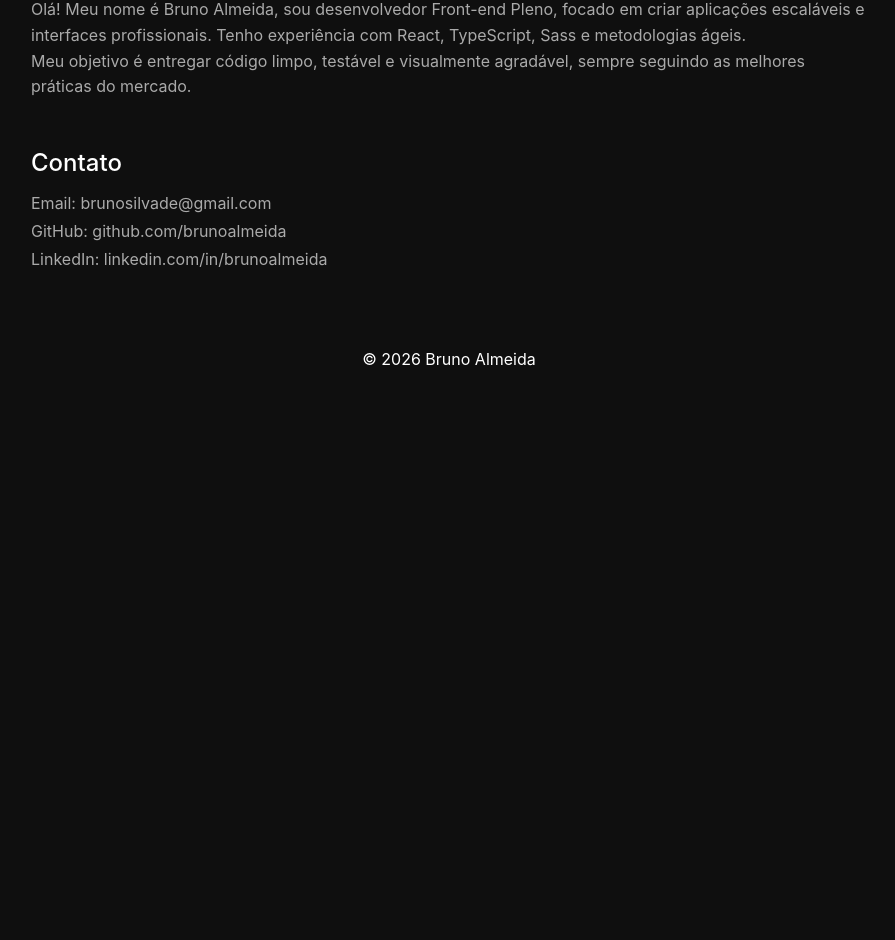
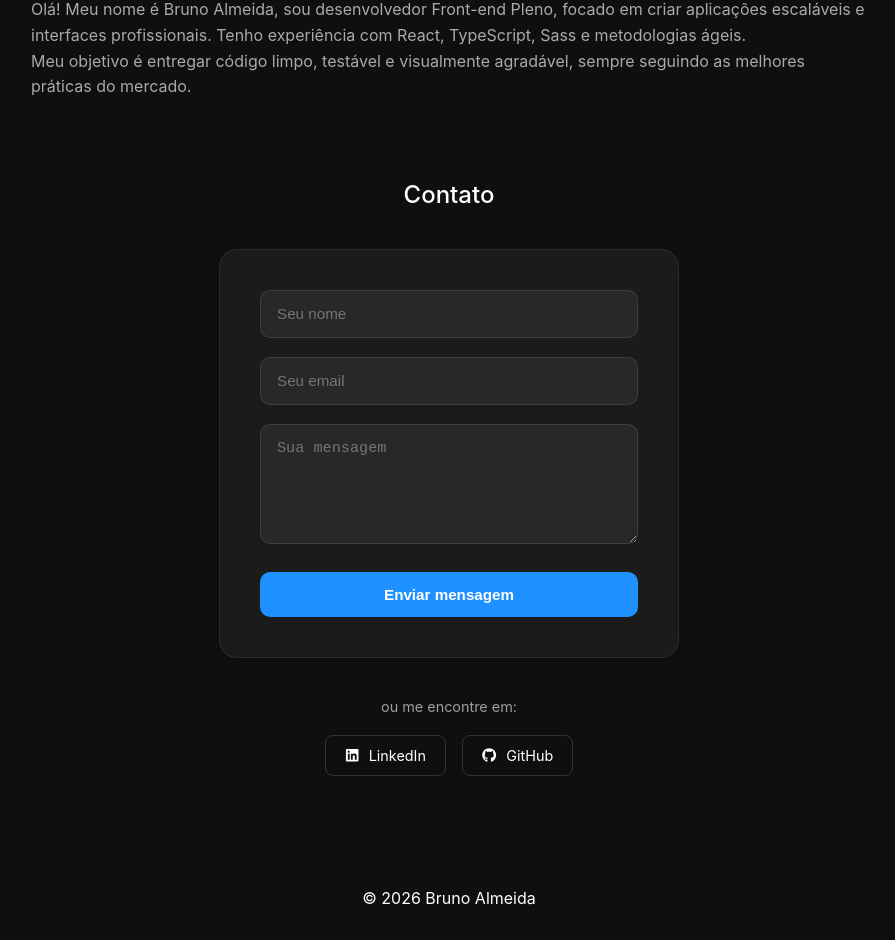
Before and after one commit to brunosilvade/Portfolio, a React (Vite) app: page / in a window 1280 px wide. Shown: the part 1411-2351 px from the top of the page, without its empty margins (191-1086 px from the left). Before the commit the page ends 1812 px from the top, so only its background shows below. Built offline with nearby package versions, Linux system fonts and the light colour scheme.

Commit message:
feat(contact): refine layout and add social buttons with icons

```diff
--- a/src/components/Contact/Contact.tsx
+++ b/src/components/Contact/Contact.tsx
@@ -1,14 +1,43 @@
 import "../../styles/components/_contact.scss";
+import { FaLinkedin, FaGithub } from "react-icons/fa";
 
 export const Contact = () => {
   return (
     <section className="contact">
       <h2>Contato</h2>
-      <ul>
-        <li>Email: brunosilvade@gmail.com</li>
-        <li>GitHub: <a href="https://github.com/brunoalmeida" target="_blank">github.com/brunoalmeida</a></li>
-        <li>LinkedIn: <a href="https://linkedin.com/in/brunoalmeida" target="_blank">linkedin.com/in/brunoalmeida</a></li>
-      </ul>
+
+      <div className="contact-card">
+        <form action="mailto:seuemail@email.com" method="POST" encType="text/plain">
+          <input type="text" name="name" placeholder="Seu nome" required />
+          <input type="email" name="email" placeholder="Seu email" required />
+          <textarea name="message" rows={5} placeholder="Sua mensagem" required />
+          <button type="submit">Enviar mensagem</button>
+        </form>
+      </div>
+
+      <p className="contact-alt">ou me encontre em:</p>
+
+      <div className="contact-social">
+        <a
+          href="https://www.linkedin.com/in/brunosilvadealmeida/"
+          target="_blank"
+          rel="noreferrer"
+          className="social-btn"
+        >
+          <FaLinkedin />
+          LinkedIn
+        </a>
+
+        <a
+          href="https://github.com/brunosilvade"
+          target="_blank"
+          rel="noreferrer"
+          className="social-btn"
+        >
+          <FaGithub />
+          GitHub
+        </a>
+      </div>
     </section>
   );
 };
--- a/src/styles/components/_contact.scss
+++ b/src/styles/components/_contact.scss
@@ -1,21 +1,106 @@
 .contact {
+  text-align: center;
+  margin: 5rem 1rem;
+
   h2 {
-    margin-bottom: 1rem;
+    margin-bottom: 2.5rem;
+  }
 }
 
-  ul {
-    li {
-      margin-bottom: 0.5rem;
-      color: #aaa;
+.contact-card {
+  max-width: 460px;
+  margin: 0 auto;
+  padding: 2.5rem;
+  border-radius: 18px;
 
-      a {
-        color: #aaa;
-        transition: color 0.2s;
+  background: rgba(255, 255, 255, 0.05);
+  backdrop-filter: blur(12px);
 
-        &:hover {
+  border: 1px solid rgba(255, 255, 255, 0.08);
+}
+
+.contact-card form {
+  display: flex;
+  flex-direction: column;
+  gap: 1.2rem;
+}
+
+.contact-card input,
+.contact-card textarea {
+  padding: 0.9rem 1rem;
+  border-radius: 10px;
+
+  background: rgba(255, 255, 255, 0.06);
+  border: 1px solid rgba(255, 255, 255, 0.1);
+
   color: #fff;
+  font-size: 0.95rem;
+
+  transition: all 0.2s ease;
 }
+
+.contact-card input:focus,
+.contact-card textarea:focus {
+  outline: none;
+  border: 1px solid #1e90ff;
+  background: rgba(255, 255, 255, 0.08);
 }
+
+.contact-card button {
+  margin-top: 0.5rem;
+  padding: 0.9rem;
+  border-radius: 10px;
+  border: none;
+
+  font-weight: 600;
+  font-size: 0.95rem;
+
+  background: #1e90ff;
+  color: #fff;
+
+  cursor: pointer;
+  transition: all 0.3s ease;
 }
+
+.contact-card button:hover {
+  background: #187bdb;
+  transform: translateY(-2px);
 }
+
+/* Texto alternativo */
+
+.contact-alt {
+  margin-top: 2.5rem;
+  font-size: 0.9rem;
+  color: rgba(255, 255, 255, 0.6);
 }
+
+/* Botões sociais */
+
+.contact-social {
+  display: flex;
+  justify-content: center;
+  gap: 1rem;
+  margin-top: 1.2rem;
+  flex-wrap: wrap;
+}
+
+.social-btn {
+  display: flex;
+  align-items: center;
+  gap: 0.6rem;
+
+  padding: 0.7rem 1.2rem;
+  border-radius: 8px;
+
+  background: transparent;
+  border: 1px solid rgba(255, 255, 255, 0.15);
+
+  font-size: 0.9rem;
+  transition: all 0.3s ease;
+}
+
+.social-btn:hover {
+  background: rgba(255, 255, 255, 0.08);
+  transform: translateY(-2px);
+}
```
Lines whose indentation alone changed are shown as unchanged.
